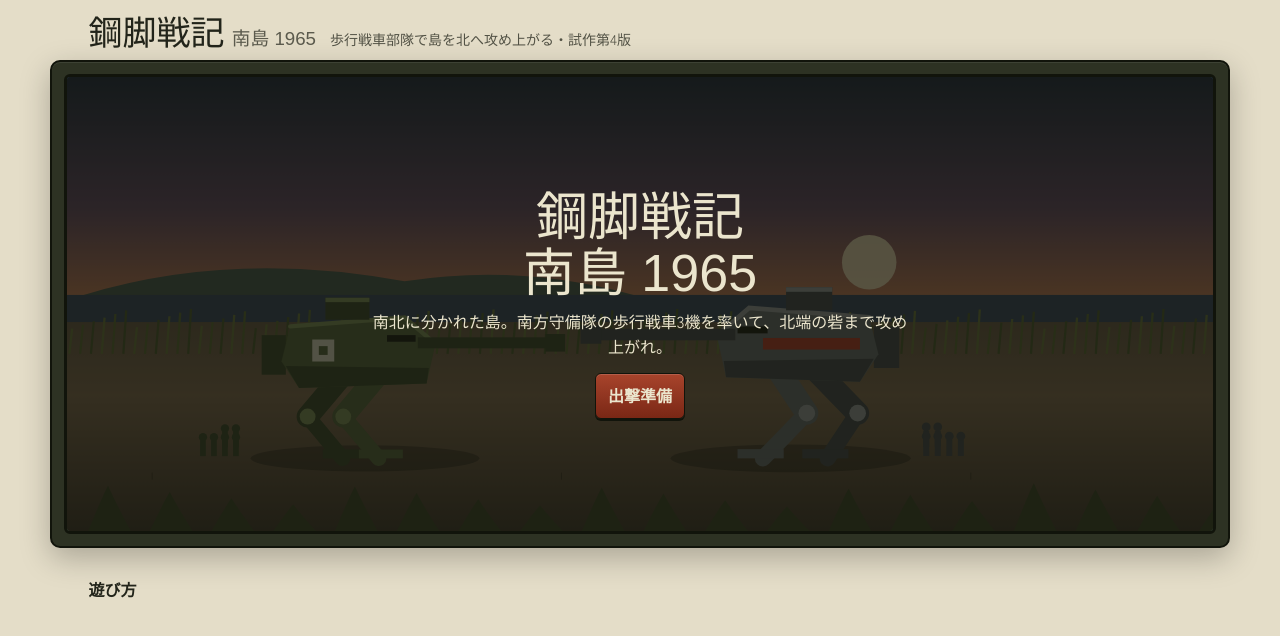
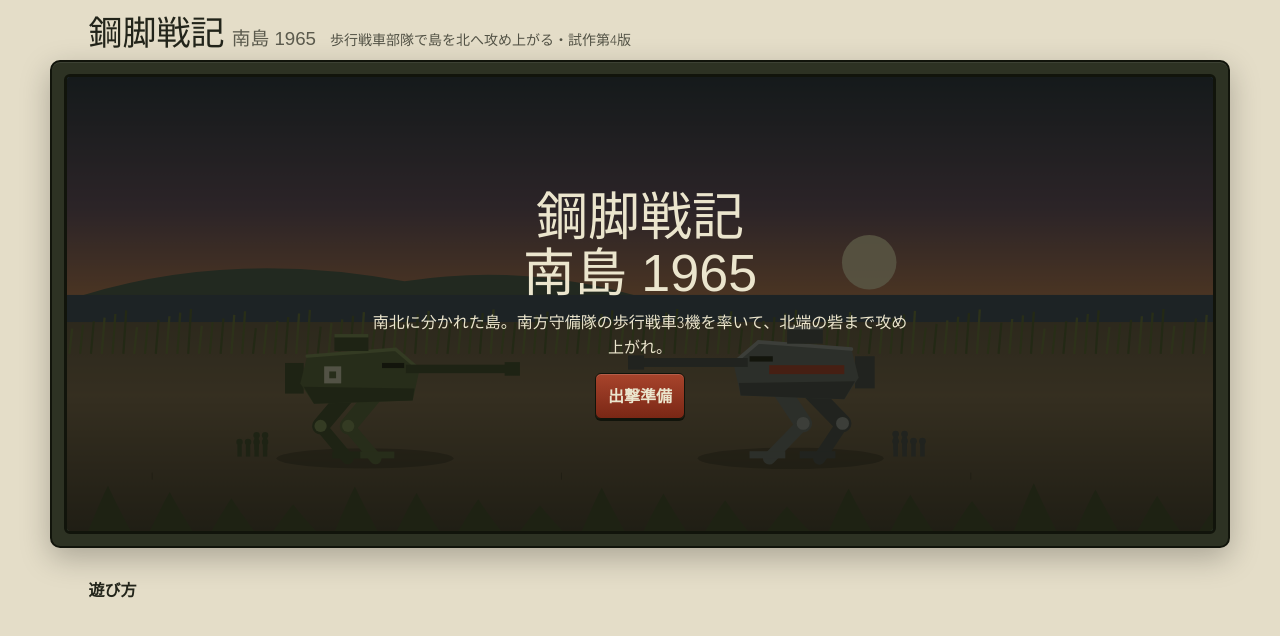
Before and after one commit to kuu1972-dotcom/kokyaku-senki, a plain HTML site: page index.html in a window 1280 px wide. Drawn offline with Linux system fonts and the light colour scheme; a web font is replaced by a local one.

Commit message:
横画面で機体を小さく描き戦場全体を映す(遠距離感を強調)
Co-Authored-By: Claude Opus 5.5 <noreply@anthropic.com>
Claude-Session: https://claude.ai/code/session_0148EKKKmrUmCo9L71FisZ59

```diff
--- a/index.html
+++ b/index.html
@@ -286,7 +286,7 @@ function demo(){const m={id:'kaji',hp:900,sq:[{t:'assault',men:6}],up:{armor:0,g
 function say(m,c){if(!G)return;const t=Math.floor(G.t);G.log.unshift({m:`${t}s  ${m}`,c});G.log.length=Math.min(G.log.length,5);logDirty=true}
 const dist=()=>Math.abs(G.E.x-G.P.x),foe=u=>u===G.P?G.E:G.P,cls=u=>u.side<0?'p':'e';
 const wx=x=>W/2+(x-CAM.x)*CAM.z;
-const SC=()=>S0*clamp(CAM.z/(W/2750),.85,1.55);
+const SC=()=>S0*clamp(CAM.z/(W/2750)*.5,.42,1.2);
 function cap(u){const t=foe(u),d=dist();if(u.side<0){if(u.dir)return 0;return clamp(100*(.4+u.gun/166)*(t.smoke>0?.6:1),30,100)}let c=u.art?clamp(36+d/DS*.058,20,90):clamp(96-d/DS*.075,8,95);c=(c+u.capB)*(.4+u.gun/166)*(u.side>0?PART[u.part][1]:1);if(t.smoke>0)c*=u.side>0?.4:.6;if(t.dir&&u.side>0)c*=.72-(t.evade||0);if(u.dir)c=0;return clamp(c,0,96)}
 function startAim(u){if(u.reload>0||u.aiming||u.hp<=0)return;u.aiming=true;u.aim=u.side<0?30:0;u.aimT=0;u.thr=rnd(52,84);if(u.side<0){G.zoom=1;G.ret={x:W/2,y:H*.46};G.rel={x:rnd(-6,6),y:48};G.swPh=rnd(0,100);G.lock={lat:G.E.lat,off:0};G.impact=null;G.jolt={x:0,y:0};scopeStep(0)}if(u.side>0){const r=Math.random();u.part=r<.72?'body':r<.86?'legs':'gun'}}
 function fire(u){if(!u.aiming)return;const t=foe(u);let res;
@@ -491,7 +491,7 @@ function partsDraw(dt){const s=SC();G.parts=G.parts.filter(p=>{p.l-=dt;p.x+=p.vx
   else{ctx.globalAlpha=a*.55;ctx.fillStyle=p.c;ctx.beginPath();ctx.arc(x,y,p.r*s,0,7);ctx.fill();ctx.globalAlpha=1}
   return p.l>0})}
 function draw(dt){if(!G)return;const T=G.demo?1:1;ctx.setTransform(1,0,0,1,0,0);const dpr=cv.width/W;ctx.setTransform(dpr,0,0,dpr,0,0);
- if(!G.demo){const cx=(G.P.x+G.E.x)/2,tz=clamp(W/(dist()+1400),W/2900,W/1550);CAM.x+=(cx-CAM.x)*Math.min(1,dt*2.5);CAM.z+=(tz-CAM.z)*Math.min(1,dt*1.8)}else{CAM.x=510+Math.sin(performance.now()/4000)*40;CAM.z=W/700;G.P.phase+=dt*.3;G.E.phase+=dt*.25}
+ if(!G.demo){const cx=(G.P.x+G.E.x)/2,tz=clamp(W/(dist()*1.12+420),W/2950,W/700);CAM.x+=(cx-CAM.x)*Math.min(1,dt*2.5);CAM.z+=(tz-CAM.z)*Math.min(1,dt*1.8)}else{CAM.x=510+Math.sin(performance.now()/4000)*40;CAM.z=W/700;G.P.phase+=dt*.3;G.E.phase+=dt*.25}
  const sh=G.shake;ctx.save();if(sh>0)ctx.translate(rnd(-sh,sh)*S0*.6,rnd(-sh,sh)*S0*.6);G.shake=Math.max(0,sh-dt*40);
  const SCP=!G.demo&&(G.P.aiming||(G.impact&&G.impact.l>0));if(SCP){drawScope(dt)}else{scene();mech(G.P);mech(G.E);
  for(const s of G.shots){const p=s.t/s.T,x0=wx(s.from.x)+(s.from.side<0?1:-1)*(s.from.bl+30)*SC()*s.from.size,x1=wx(s.to.x),x=x0+(x1-x0)*p,y=s.rk?GY-(12+Math.sin(Math.PI*p)*30)*SC():GY-52*SC()-Math.sin(Math.PI*p)*14*SC();
```
